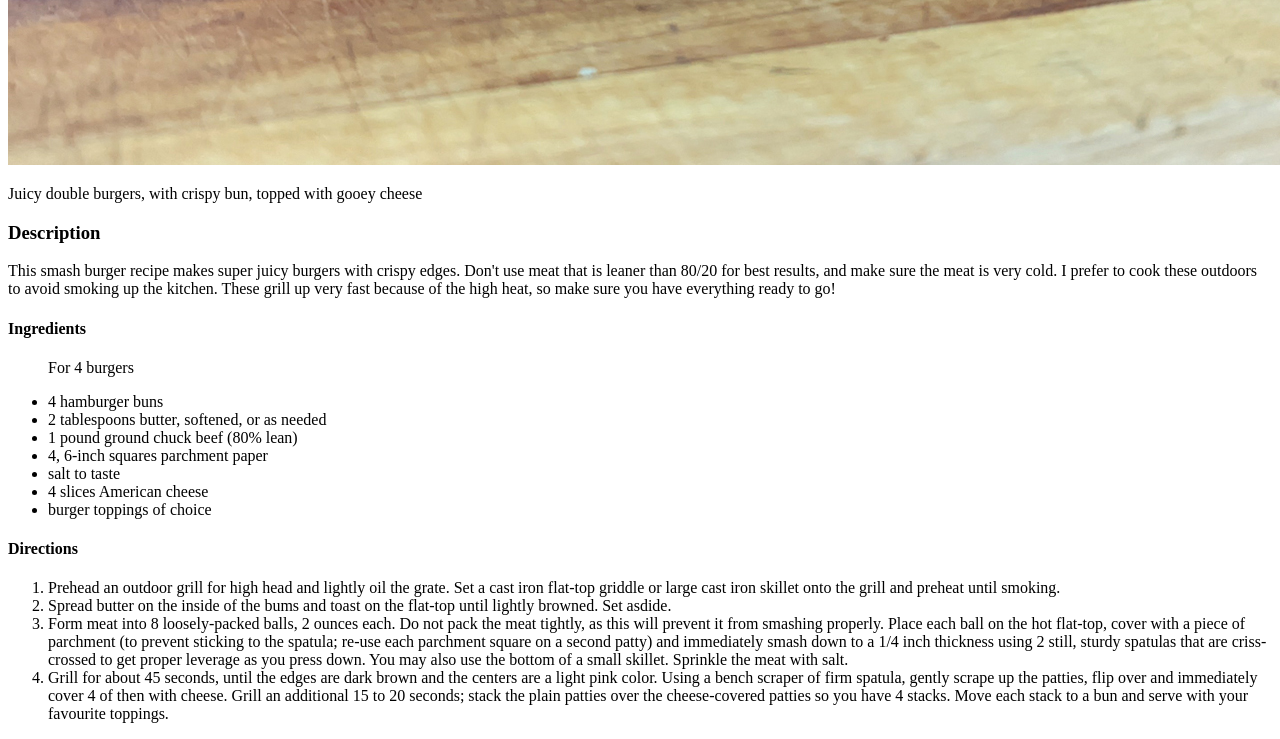
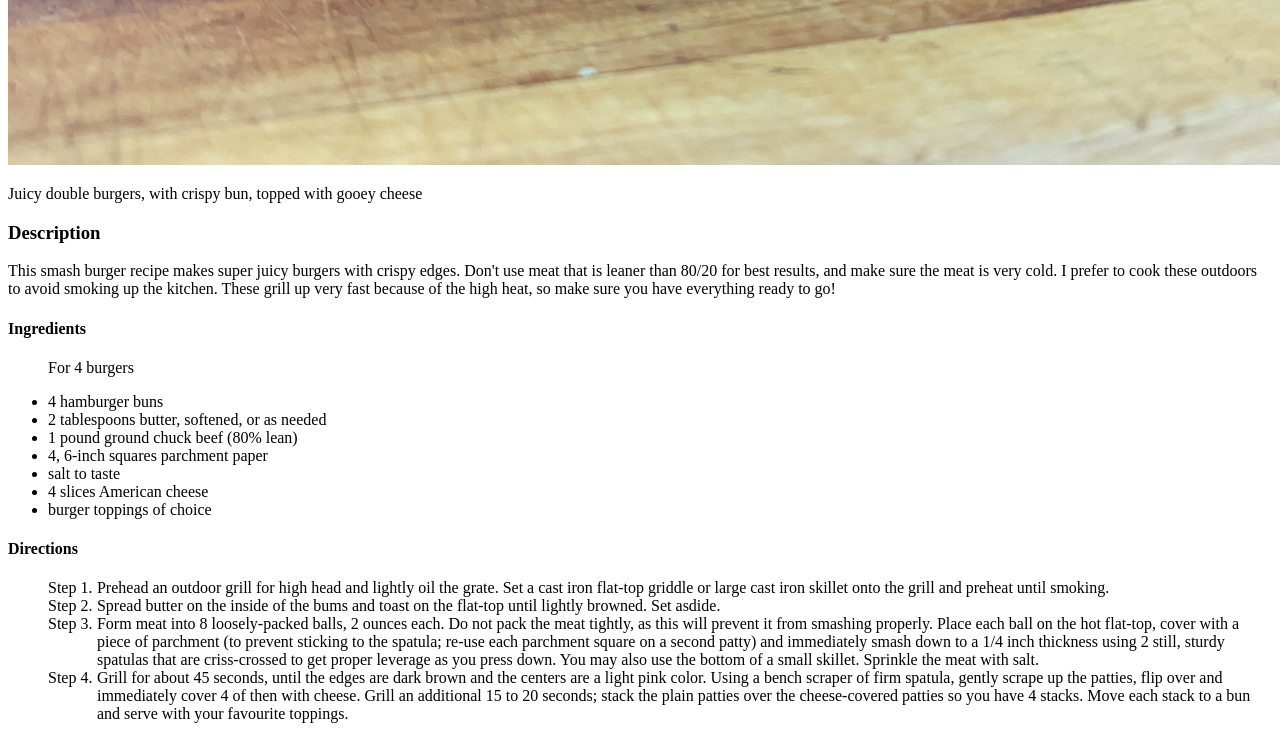
Before and after one commit to J-Rb/odin-recipes, a plain HTML site: page recipes/burger.html in a window 1280 px wide. Shown: the part 995-1734 px from the top of the page. Drawn offline with Linux system fonts and the light colour scheme.

Commit message:
Change list formatting method
Added multiple different formatting methods to different recipe
pages.

```diff
--- a/recipes/burger.html
+++ b/recipes/burger.html
@@ -4,9 +4,27 @@
     <meta charset="UTF-8">
     <title>Sizzling Burger Recipe</title>
     <style>
-        li::before {
-            content: "Step " coutner(step);
-            counter-increment: step;
+        ol {
+            list-style-type: none;
+            counter-reset: count 0;
+            /* list-style-position: outside; Doesn't apply because this only applies to markers */
+
+        }
+        ol > li::before {
+            content:"Step " counter(count) ". ";
+            counter-increment: count;
+            /* padding: 3px;
+            text-align: left;
+            position: relative; */
+            text-align:left;
+            padding-right:6px;
+            width:5%;
+            position: absolute;
+            left: 0;
+        }
+        ol > li {
+            position: relative;
+            padding-left: 4%;
         }
     </style>
 </head>
```
Also changed, not shown: index.html (+5 -7 lines), recipes/ribs.html (+16 -1 lines), recipes/sushi.html (+14 -3 lines).
